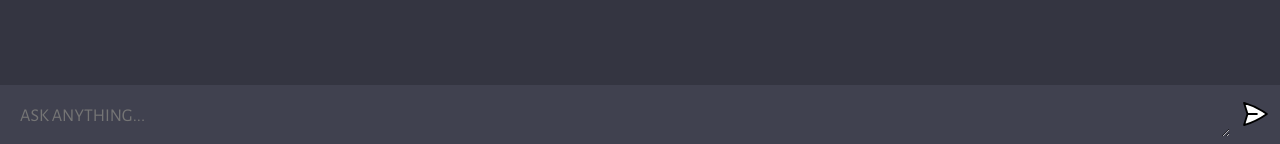
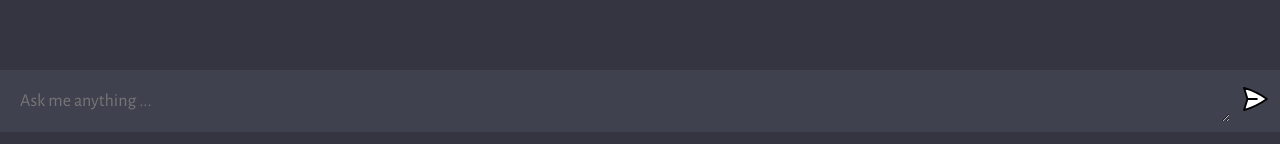
Before and after one commit to brainaxe1995/sb3ai, a website built with Vite: page client/index.html in a window 1280 px wide. Shown: the part 653-797 px from the top of the page. Built offline with nearby package versions, Linux system fonts and the light colour scheme.

Commit message:
placeholder changed.

```diff
--- a/client/index.html
+++ b/client/index.html
@@ -12,7 +12,7 @@
       <div id="chat_container"></div>
 
       <form>
-        <textarea name="prompt" rows="1" cols="1" placeholder="ASK ANYTHING..."></textarea>
+        <textarea name="prompt" rows="1" cols="1" placeholder="Ask me anything ..."></textarea>
         <button type="submit"><img src="assets/send.svg" alt="send" />
       </form>
     </div>
--- a/client/style.css
+++ b/client/style.css
@@ -121,10 +121,10 @@ form {
   margin: 0 auto;
   padding: 10px;
   background: #40414F;
-
   display: flex;
   flex-direction: row;
   gap: 10px;
+  margin-bottom: 15px;
 }
 
 textarea {
```
